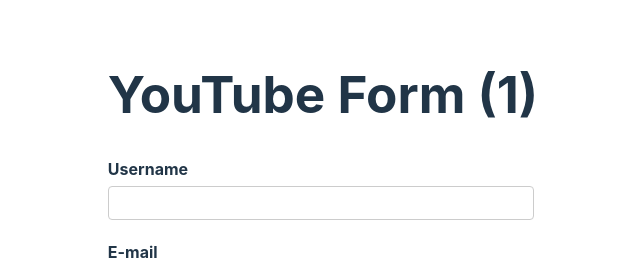
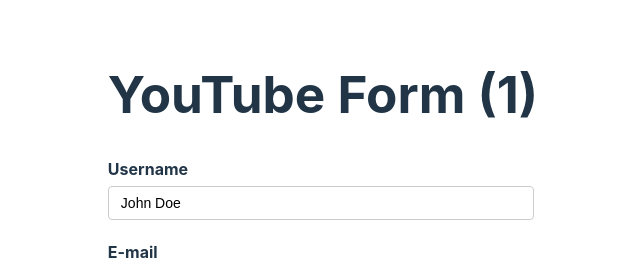
Before and after one commit to olaide-hok/React-Hook-Form, a React (Vite) app: page / in a window 1280 px wide. Shown: the top 267 px of the page, without its empty margins (317-957 px from the left). Built offline with nearby package versions, Linux system fonts and the light colour scheme.

Commit message:
Added static default form values to useForm hook

```diff
--- a/src/components/YouTubeForm.tsx
+++ b/src/components/YouTubeForm.tsx
@@ -10,7 +10,13 @@
 }
 
 export const YouTubeForm = () => {
-    const form = useForm<FormValues>()
+    const form = useForm<FormValues>({
+        defaultValues: {
+            username: 'John Doe',
+            email: '',
+            channel: '',
+        },
+    })
     const {register, control, handleSubmit, formState} = form
     const {errors} = formState
 
```
